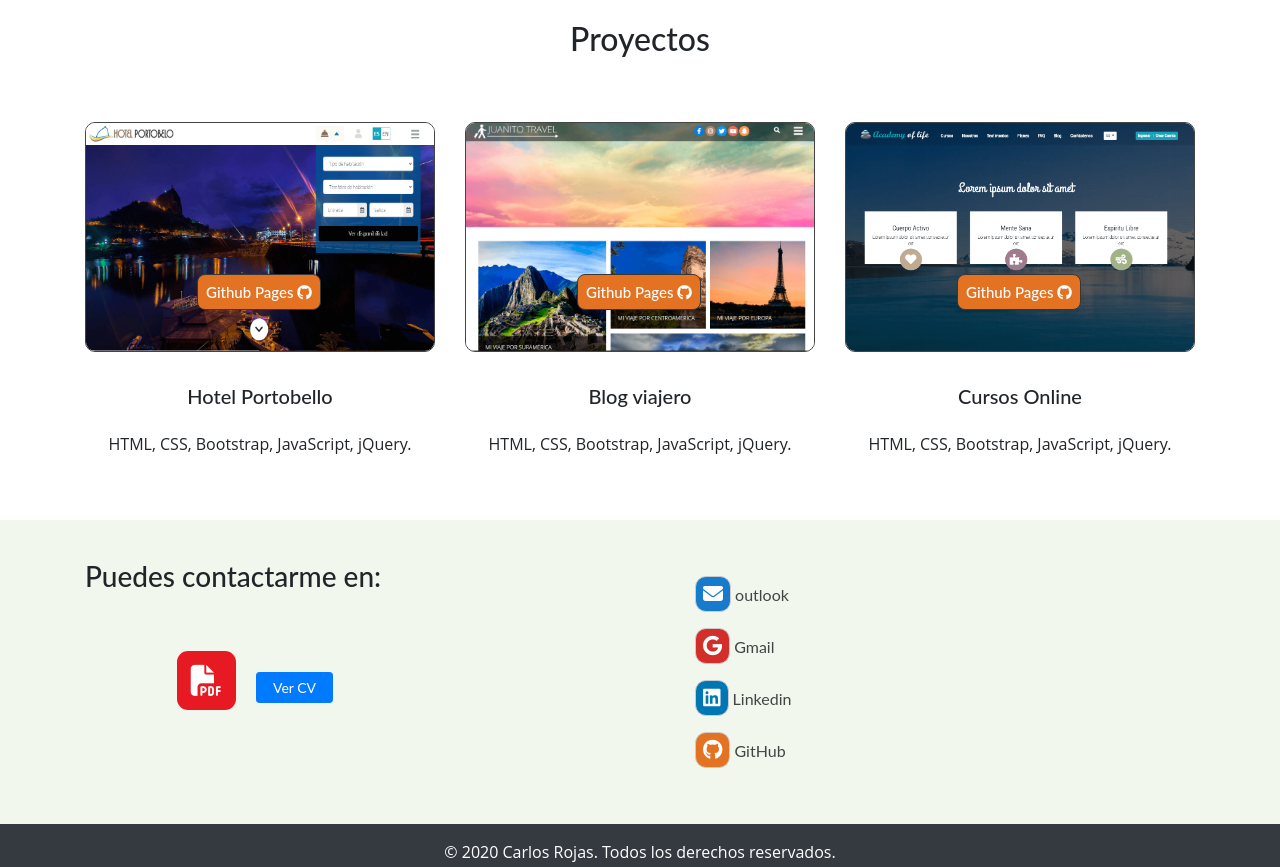
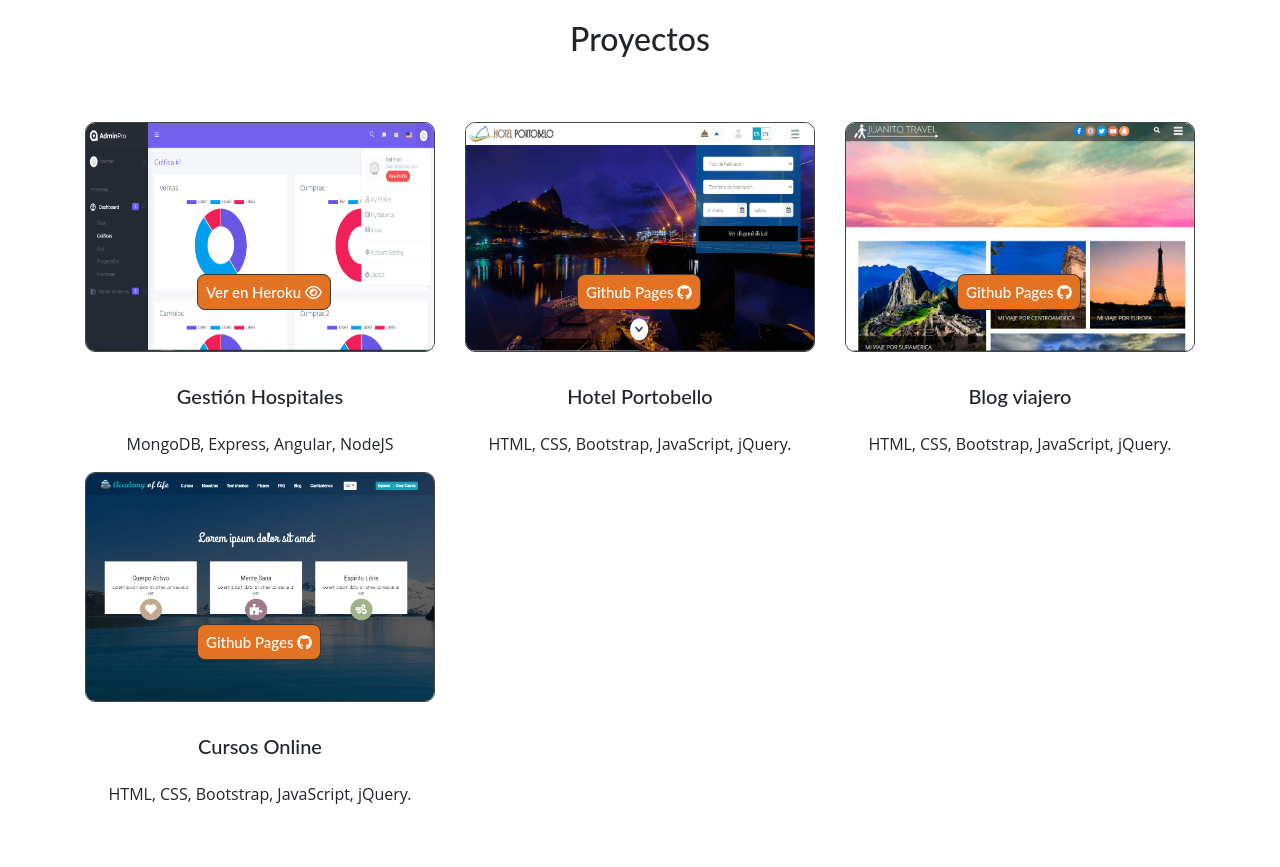
Before and after one commit to CarlosGRJ/portafolio, a plain HTML site: page index.html in a window 1280 px wide. Shown: the part 2960-3827 px from the top of the page. Drawn offline with nearby package versions, Linux system fonts and the light colour scheme.

Commit message:
adminpro#

```diff
--- a/index.html
+++ b/index.html
@@ -455,6 +455,17 @@
                 </div>
 
                 <div class="col-lg-4">
+                    <a href="https://adminpro-backend-carlos.herokuapp.com/register" target="_blank">
+                        <figure>
+                            <h2>Ver en Heroku <i class="far fa-eye"></i></h2>
+                            <img class="proyectoImagen" src="img/adminpro.png" alt="adminPro">
+                        </figure>
+                    </a>
+                    <h5 class="text-center p-3">Gestión Hospitales</h5>
+                    <p class="text-center">MongoDB, Express, Angular, NodeJS</p>
+                </div>
+
+                <div class="col-lg-4">
                     <a href="https://carlosgrj.github.io/hotel-reservas/index.html" target="_blank">
                         <figure>
                             <h2>Github Pages <i class="fab fa-github"></i></h2>
```
Also changed, not shown: img/adminpro.png (added).
